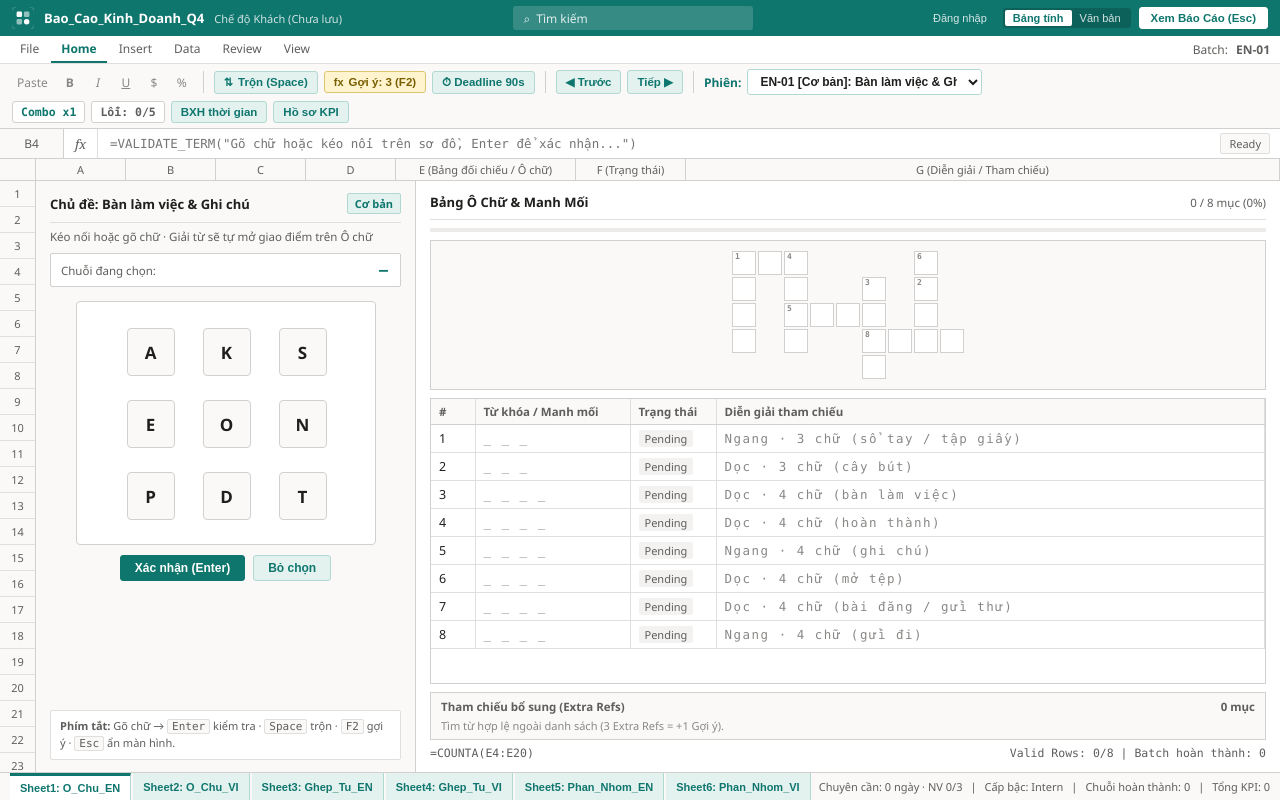
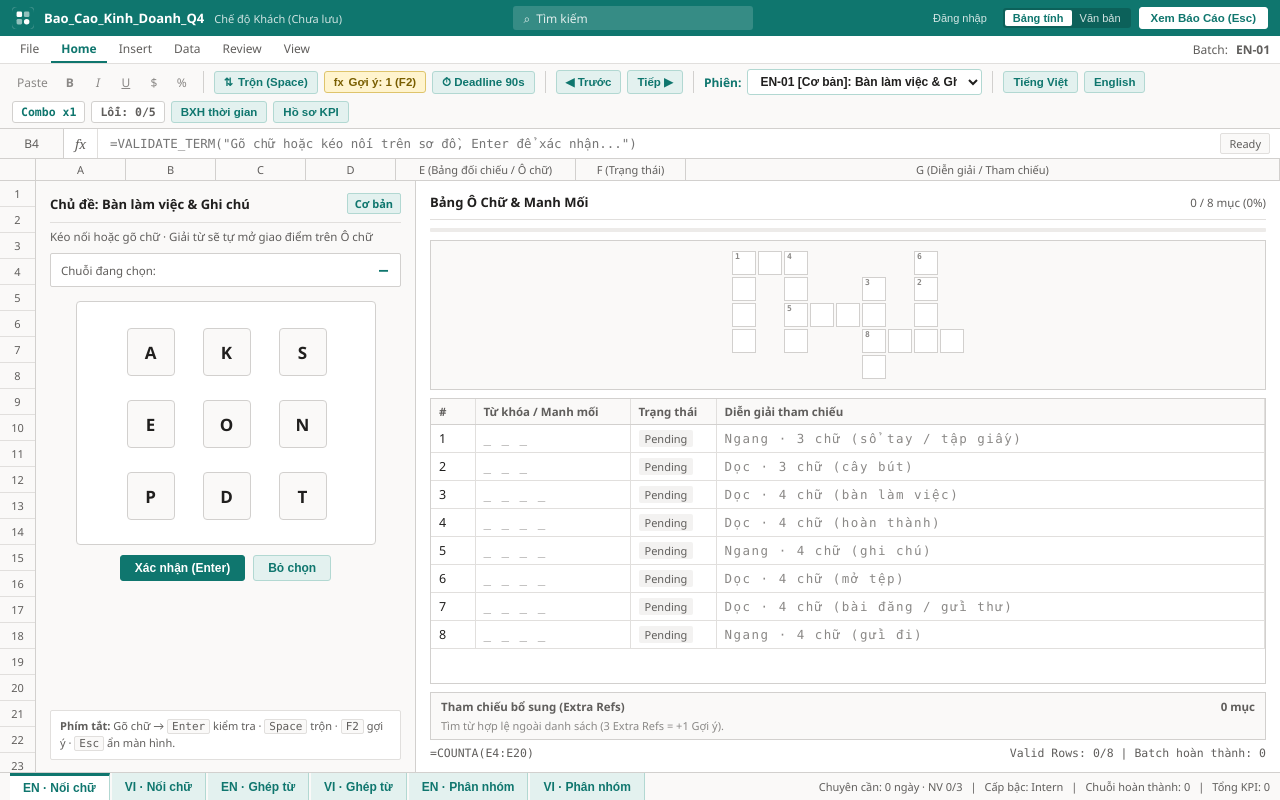
Before and after one commit to prShinn/word-office-stealth, a plain HTML site: page index.html in a window 1280 px wide. Drawn offline with Linux system fonts and the light colour scheme.

Commit message:
Làm nổi bật nút chuyển ngôn ngữ và cân bằng lại lượt gợi ý miễn phí

```diff
--- a/app.js
+++ b/app.js
@@ -1,7 +1,7 @@
 (function () {
   const STORAGE_KEY = "word_office_stealth_v3";
   const AUTH_KEY = "word_office_current_user";
-  const DAILY_HINT_GRANT = 1;
+  const DAILY_HINT_GRANT = 0;
 
   function trackEvent(name, params) {
     try {
@@ -10,7 +10,7 @@
       }
     } catch (_) {}
   }
-  const INITIAL_HINT_QUOTA = 3;
+  const INITIAL_HINT_QUOTA = 1;
   const DEADLINE_SECONDS = 90;
 
   const ACHIEVEMENTS = [
@@ -576,6 +576,8 @@
       const match = tab.dataset.lang === state.lang && tab.dataset.mode === state.mode;
       tab.classList.toggle("active", match);
     });
+    $("btn-lang-vi")?.classList.toggle("active", state.lang === "vi");
+    $("btn-lang-en")?.classList.toggle("active", state.lang === "en");
   }
 
   function updateHudUI() {
@@ -622,9 +624,10 @@
 
   // Mỗi ngày mở game được thêm lượt; không cộng bù ngày vắng, chỉnh lùi đồng hồ không được thêm
   function grantDailyHint() {
+    if (DAILY_HINT_GRANT <= 0) return;
     const today = window.Engagement.toDayNumber(new Date());
     if (state.hintDay === null) {
-      state.hintDay = today; // ngày đầu đã có sẵn lượt mặc định
+      state.hintDay = today;
     } else if (today > state.hintDay) {
       state.hintDay = today;
       state.hintQuota += DAILY_HINT_GRANT;
@@ -1234,9 +1237,8 @@
 
     let bonusMsg = `Extra Ref: ${kpiNote(pts)}`;
     const rec = getRecord(lvl);
-    const milestone = Math.floor(state.bonusWords.length / 3);
-    if (milestone > (rec.bonusPaid || 0)) {
-      rec.bonusPaid = milestone;
+    if (state.bonusWords.length >= 6 && !(rec.bonusPaid > 0)) {
+      rec.bonusPaid = 1;
       state.hintQuota += 1;
       unlockAchievement("extra_ref");
       bonusMsg = `Extra Ref +${pts} KPI · Thưởng +1 Gợi ý!`;
@@ -1860,6 +1862,17 @@
       });
     });
 
+    $("btn-lang-vi")?.addEventListener("click", () => {
+      if (state.lang === "vi") return;
+      state.lang = "vi";
+      loadLevel(0);
+    });
+    $("btn-lang-en")?.addEventListener("click", () => {
+      if (state.lang === "en") return;
+      state.lang = "en";
+      loadLevel(0);
+    });
+
     $("btn-shuffle").addEventListener("click", () => {
       if (state.mode === "connect") {
         state.letters = shuffleArray(state.letters);
--- a/index.html
+++ b/index.html
@@ -78,7 +78,7 @@
       </button>
       <button class="game-btn game-btn-hint" id="btn-hint" title="Gợi ý có giới hạn (F2)">
         <span class="tool-ico">fx</span>
-        <span id="btn-hint-text">Gợi ý: 3 (F2)</span>
+        <span id="btn-hint-text">Gợi ý: 1 (F2)</span>
       </button>
       <button class="game-btn game-btn-timer" id="btn-deadline-mode" title="Bật/tắt thử thách đếm ngược 90 giây để nhận x1.5 KPI">
         <span>⏱ Deadline 90s</span>
@@ -101,6 +101,13 @@
     <div class="tool-group batch-select-wrap">
       <label for="level-select" class="tool-label"><strong>Phiên:</strong></label>
       <select id="level-select" class="office-select"></select>
+    </div>
+
+    <div class="tool-sep"></div>
+
+    <div class="tool-group" title="Chuyển nhanh ngôn ngữ từ vựng">
+      <button class="game-btn" id="btn-lang-vi" type="button">Tiếng Việt</button>
+      <button class="game-btn" id="btn-lang-en" type="button">English</button>
     </div>
 
     <div class="ribbon-spacer"></div>
@@ -403,12 +410,12 @@
   <!-- Thanh Sheet Tabs & Status Bar đáy màn hình -->
   <footer class="status-footer">
     <div class="sheet-tabs">
-      <button class="sheet-tab active" data-lang="en" data-mode="connect">Sheet1: O_Chu_EN</button>
-      <button class="sheet-tab" data-lang="vi" data-mode="connect">Sheet2: O_Chu_VI</button>
-      <button class="sheet-tab" data-lang="en" data-mode="merge">Sheet3: Ghep_Tu_EN</button>
-      <button class="sheet-tab" data-lang="vi" data-mode="merge">Sheet4: Ghep_Tu_VI</button>
-      <button class="sheet-tab" data-lang="en" data-mode="connections">Sheet5: Phan_Nhom_EN</button>
-      <button class="sheet-tab" data-lang="vi" data-mode="connections">Sheet6: Phan_Nhom_VI</button>
+      <button class="sheet-tab active" data-lang="en" data-mode="connect">EN · Nối chữ</button>
+      <button class="sheet-tab" data-lang="vi" data-mode="connect">VI · Nối chữ</button>
+      <button class="sheet-tab" data-lang="en" data-mode="merge">EN · Ghép từ</button>
+      <button class="sheet-tab" data-lang="vi" data-mode="merge">VI · Ghép từ</button>
+      <button class="sheet-tab" data-lang="en" data-mode="connections">EN · Phân nhóm</button>
+      <button class="sheet-tab" data-lang="vi" data-mode="connections">VI · Phân nhóm</button>
     </div>
     <div class="status-stats">
       <span id="stat-daily">Chuyên cần: 0 ngày</span>
--- a/styles.css
+++ b/styles.css
@@ -1397,8 +1397,8 @@ body.theme-docs .connections-view {
   border: none;
   border-right: 1px solid var(--accent-border);
   background: var(--accent-light);
-  padding: 0 10px;
-  font-size: 11px;
+  padding: 0 13px;
+  font-size: 12px;
   font-weight: 700;
   color: var(--accent);
   cursor: pointer;
```
